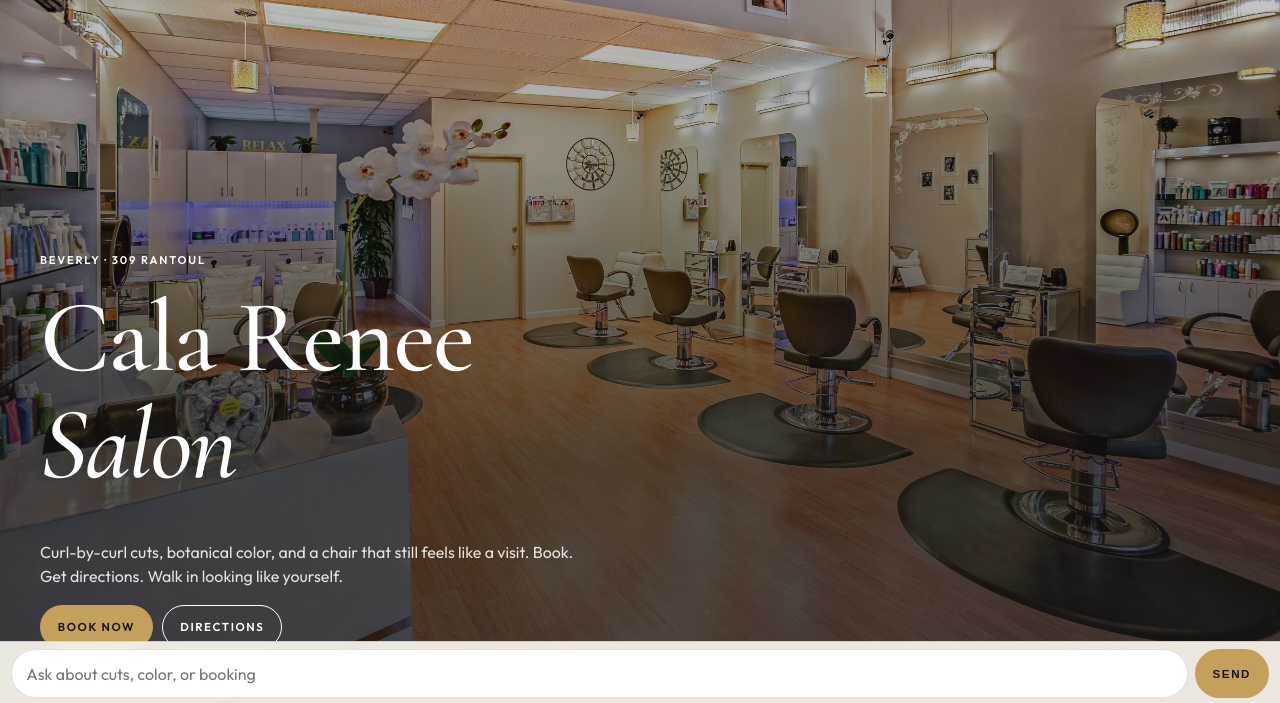
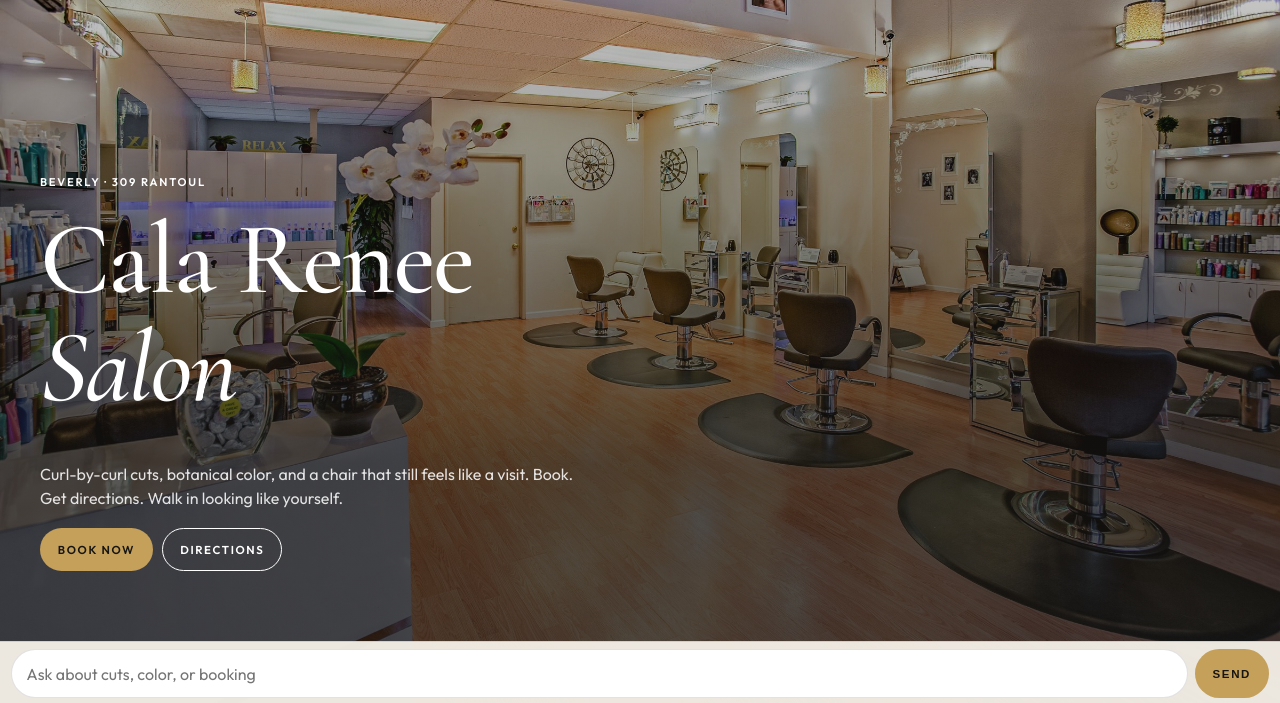
Before and after one commit to eliteweblabs/calareneesalon-static, a website: page public/index.html in a window 1280 px wide. Shown: the part 95-798 px from the top of the page. Drawn offline with nearby package versions, Linux system fonts and the light colour scheme; no server answers.

Commit message:
Lift the hero lockup so the chat bar no longer covers the CTAs.

```diff
--- a/public/index.html
+++ b/public/index.html
@@ -36,7 +36,7 @@
       href="https://fonts.googleapis.com/css2?family=Cormorant+Garamond:ital,wght@0,500;0,600;1,500&family=Outfit:wght@400;500;600&display=swap"
       rel="stylesheet"
     />
-    <link rel="stylesheet" href="site.css?v=shop3" />
+    <link rel="stylesheet" href="site.css?v=hero3" />
   </head>
   <body>
     <a class="skip" href="#main">Skip to content</a>
--- a/public/site.css
+++ b/public/site.css
@@ -5,6 +5,7 @@
   --line: rgba(23, 21, 18, 0.12);
   --safe-b: env(safe-area-inset-bottom, 0px);
   --dock: 4.6rem;
+  --chat: 4.6rem;
 }
 
 * { box-sizing: border-box; }
@@ -139,6 +140,7 @@
   color: #fff;
   display: grid;
   align-items: end;
+  padding-bottom: calc(var(--dock) + var(--chat) + var(--safe-b) + 0.85rem);
 }
 .hero-photo {
   position: absolute;
@@ -155,7 +157,7 @@
 }
 .hero-copy {
   position: relative;
-  padding: 1.25rem 1rem 2rem;
+  padding: 1.25rem 1rem 0.35rem;
   max-width: 40rem;
 }
 .hero h1 em { display: block; font-style: italic; }
@@ -414,7 +416,8 @@
   .split img { height: 28rem; }
   .stylist-grid, .review-grid { grid-template-columns: repeat(3, 1fr); }
   .svc-grid { grid-template-columns: repeat(2, 1fr); }
-  .hero-copy { padding: 3rem 2.5rem 3.4rem; }
+  .hero { padding-bottom: calc(var(--chat) + 3.25rem); }
+  .hero-copy { padding: 3rem 2.5rem 0.4rem; }
   .dock { display: none; }
   body { padding-bottom: 5.5rem; }
 }
```
